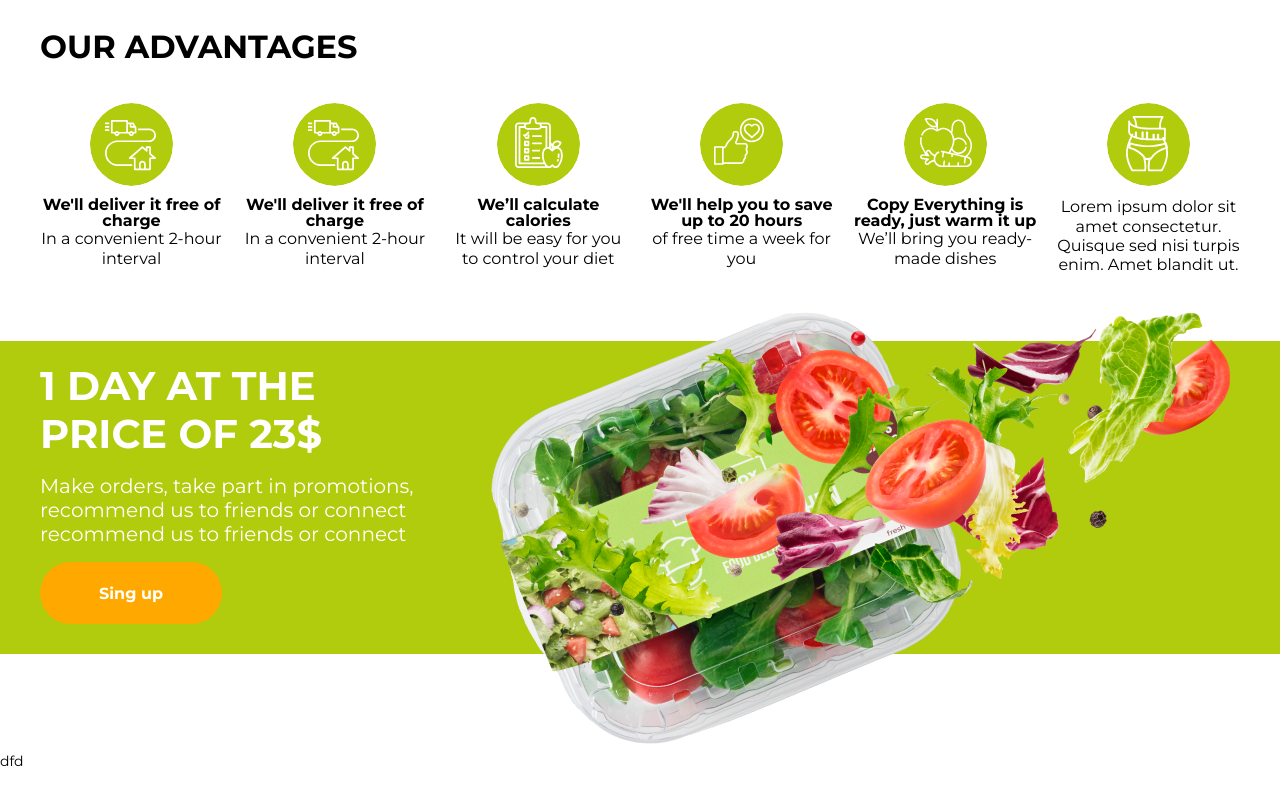
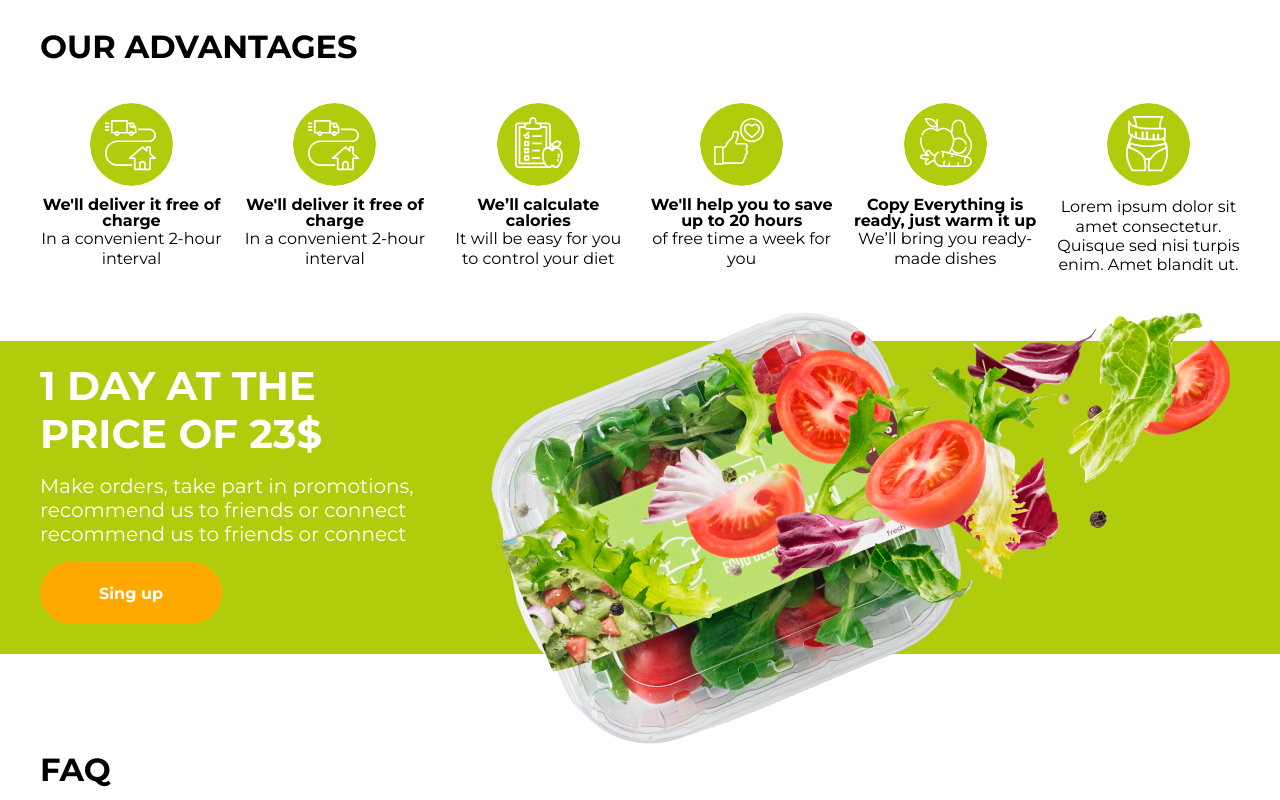
Before and after one commit to MametovUral/CHEF-KITCHEN, a plain HTML site: page index.html in a window 1280 px wide. Shown: the part 2400-3200 px from the top of the page. Drawn offline with Linux system fonts and the light colour scheme.

Commit message:
FAQ section add

```diff
--- a/index.html
+++ b/index.html
@@ -435,7 +435,9 @@
             <img src="./assets/imgs/c-verdure.png" alt="verdule" />
           </div>
         </section>
-        <div>dfd</div>
+        <section class="FAQ container">
+          <h4 class="title">FAQ</h4>
+        </section>
       </main>
     </div>
   </body>
```
